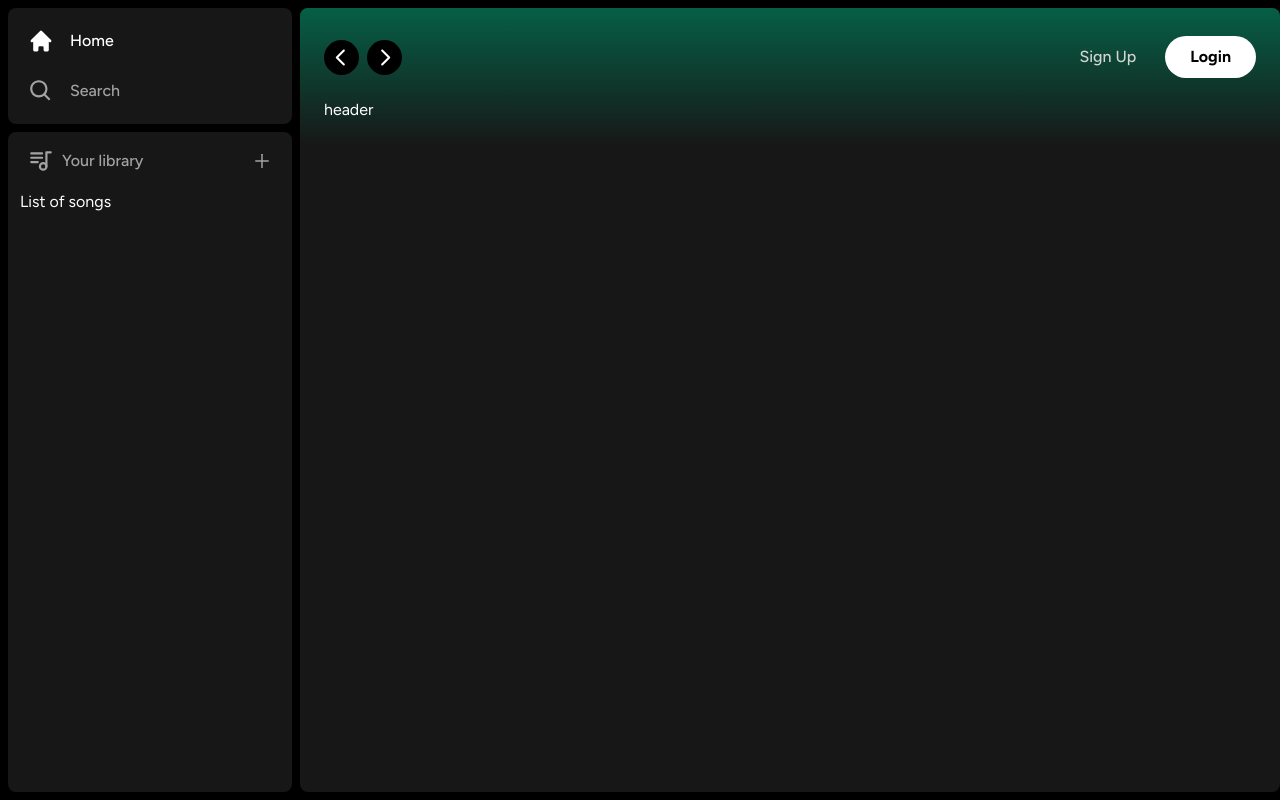
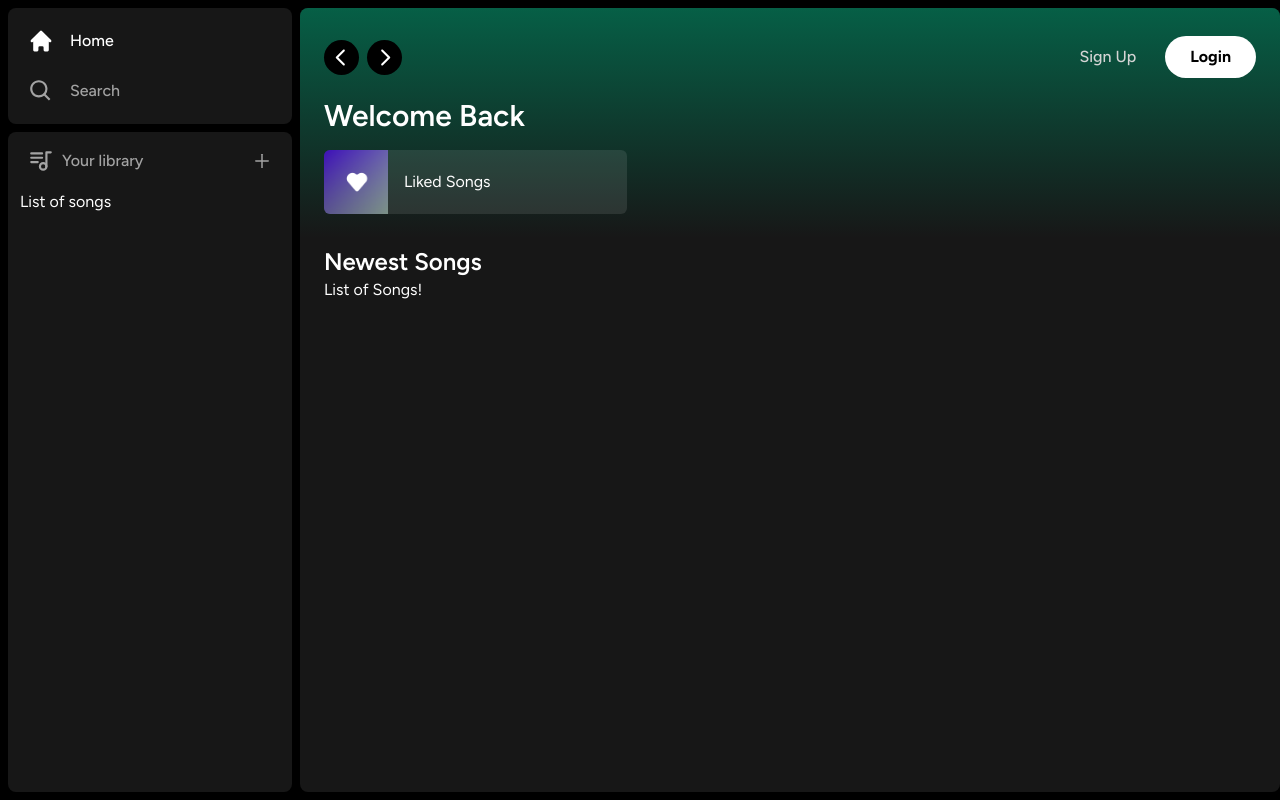
Before and after one commit to timo-tech19/spotify-clone, a Next.js app: page / in a window 1280 px wide. Built offline with nearby package versions, Linux system fonts and the light colour scheme.

Commit message:
added liked songs component

```diff
--- a/app/(site)/page.tsx
+++ b/app/(site)/page.tsx
@@ -1,9 +1,27 @@
 import Header from "@/components/Header";
+import ListItem from "@/components/ListItem";
 
 function Home() {
 	return (
 		<div className='bg-neutral-900 rounded-lg h-full w-full overflow-hidden overflow-y-auto'>
-			<Header>header</Header>
+			<Header>
+				<div className='md-2'>
+					<h1 className='text-white text-3xl font-semibold'>Welcome Back</h1>
+					<div className='grid grid-cols-1 sm:grid-cols-2 xl:grid-cols-3 2xl:grid-cols-4 gap-3 mt-4'>
+						<ListItem
+							image='/images/liked.png'
+							name='Liked Songs'
+							href='/liked'
+						/>
+					</div>
+				</div>
+			</Header>
+			<div className='mt-2 mb-7 px-6'>
+				<div className='flex justify-between items-center'>
+					<h1 className='text-white text-2xl font-semibold'>Newest Songs</h1>
+				</div>
+				<div>List of Songs!</div>
+			</div>
 		</div>
 	);
 }
--- /dev/null
+++ b/components/ListItem.tsx
@@ -0,0 +1,38 @@
+"use client";
+
+import { useRouter } from "next/navigation";
+import Image from "next/image";
+import { FaPlay } from "react-icons/fa";
+
+interface ListItemProps {
+	image: string;
+	name: string;
+	href: string;
+}
+
+const ListItem: React.FC<ListItemProps> = ({ image, name, href }) => {
+	const router = useRouter();
+
+	const onClick = () => {
+		// authenticate before push
+
+		router.push(href);
+	};
+
+	return (
+		<button
+			onClick={onClick}
+			className='relative group flex items-center rounded-md overflow-hidden gap-x-4 bg-neutral-100/10 hover:bg-neutral-100/20 transition pr-4'
+		>
+			<div className='relative min-h-[64px] min-w-[64px]'>
+				<Image className='object-fit' fill alt='heart' src={image} />
+			</div>
+			<p className='font-meduim truncate py-5'>{name}</p>
+			<div className='absolute transition opacity-0 rounded-full flex items-center bg-green-500 p-4 drop-shadow-md right-5 group-hover:opacity-100 hover:scale-110'>
+				<FaPlay className='text-black' />
+			</div>
+		</button>
+	);
+};
+
+export default ListItem;
```
Also changed, not shown: public/images/liked.png (added).
